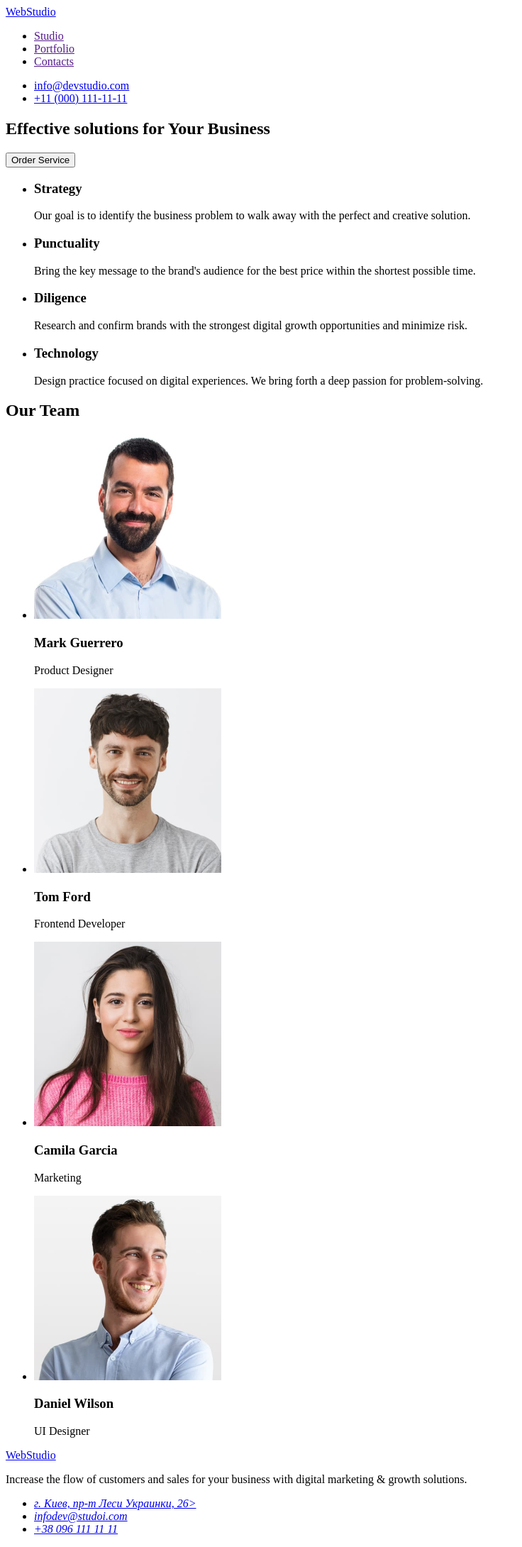
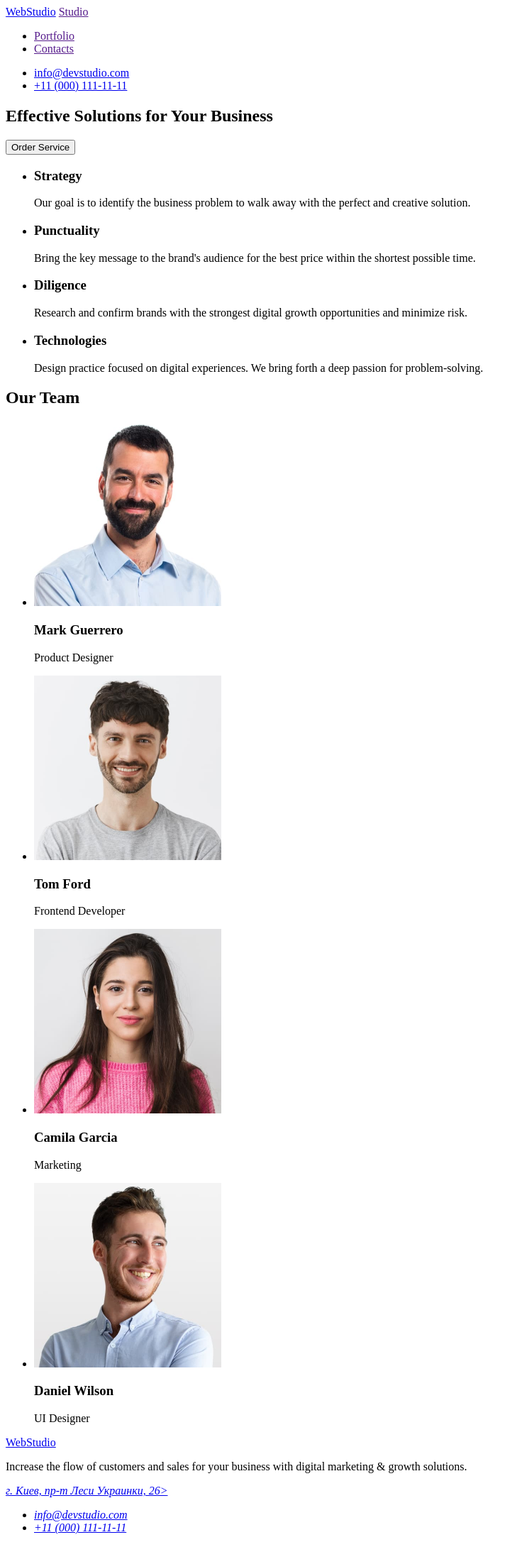
Before and after one commit to vinogradovk/homework1t2025, a plain HTML site: page index.html in a window 1280 px wide. Shown: the whole page at 71% size, without its empty margins (0-736 px from the left). Drawn offline with Linux system fonts and the light colour scheme.

Commit message:
Update index.html

```diff
--- a/index.html
+++ b/index.html
@@ -11,15 +11,15 @@
 <body>
   <header>
     <nav> <a href="./index.html">WebStudio</a>
-      <ul>
+      <adress>
 
 
-        <li><a href="">Studio</a></li>
-        <li><a href="">Portfolio</a></li>
+       <a href="">Studio</a>
+       <ul><li><a href="">Portfolio</a></li>
         <li><a href="">Contacts</a></li>
 
 
-      </ul>
+      </ul></adress>
     </nav>
 
     <ul>
@@ -35,7 +35,7 @@
 <main>
   <section>
 
-    <h1>Effective solutions for Your Business</h1>
+    <h1>Effective Solutions for Your Business</h1>
     <button type="button">Order Service</button>
 
   </section>
@@ -60,13 +60,14 @@
         </p>
       </li>
       <li>
-        <h3>Technology</h3>
+        <h3>Technologies</h3>
         <p>Design practice focused on digital experiences. We bring forth a deep passion for problem-solving.</p>
       </li>
     </ul>
 
   </section>
-  <section>
+  <section><h2>
+  </h2>
 
     <h2>Our Team</h2>
     <ul>
@@ -98,11 +99,11 @@
     <a href="./index.html">WebStudio</a>
     <p>Increase the flow of customers and sales for your business with digital marketing & growth solutions.</p>
     <address>
-      <ul>
-        <li><a href="https://go.2gis.com/6ko5i7" target="_blank" rel="noopener noreferre">г. Киев, пр-т Леси Украинки,
-            26></a></li>
-        <li><a href="mailto:infodev@studoi.com">infodev@studoi.com</a></li>
-        <li><a href="tel:+380961111111">+38 096 111 11 11</a></li>
+
+        <a href="https://go.2gis.com/6ko5i7" target="_blank" rel="noopener noreferre">г. Киев, пр-т Леси Украинки,
+            26></a>
+       <ul> <li><a href="mailto:info@devstudio.com">info@devstudio.com</a></li>
+       <li><a href="tel:+11(000)1111111">+11 (000) 111-11-11</a></li>
       </ul>
     </address>
   </footer>
```
